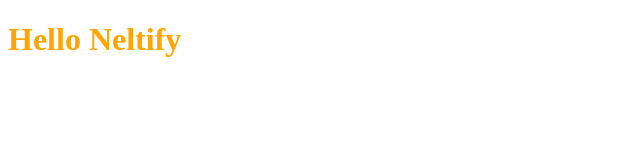
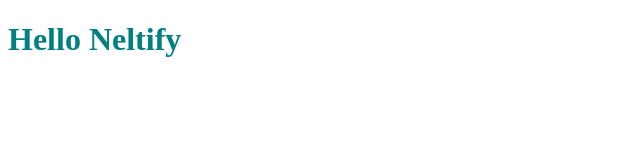
Before and after one commit to feb-march-2019-bootcamp/plain-html-css, a plain HTML site: page index.html in a window 1280 px wide. Shown: the whole page, without its empty margins (0-640 px from the left). Drawn offline with Linux system fonts and the light colour scheme.

Commit message:
Changed color to teal

```diff
--- a/index.html
+++ b/index.html
@@ -8,7 +8,7 @@
   <link rel="stylesheet" href="./style.css">
 </head>
 <body>
-  <h1 class="orange-text">
+  <h1 class="teal-text">
     Hello Neltify
   </h1>
 </body>
--- a/style.css
+++ b/style.css
@@ -1,3 +1,7 @@
 .orange-text {
   color: orange;
 }
+
+.teal-text {
+  color: teal;
+}
```
